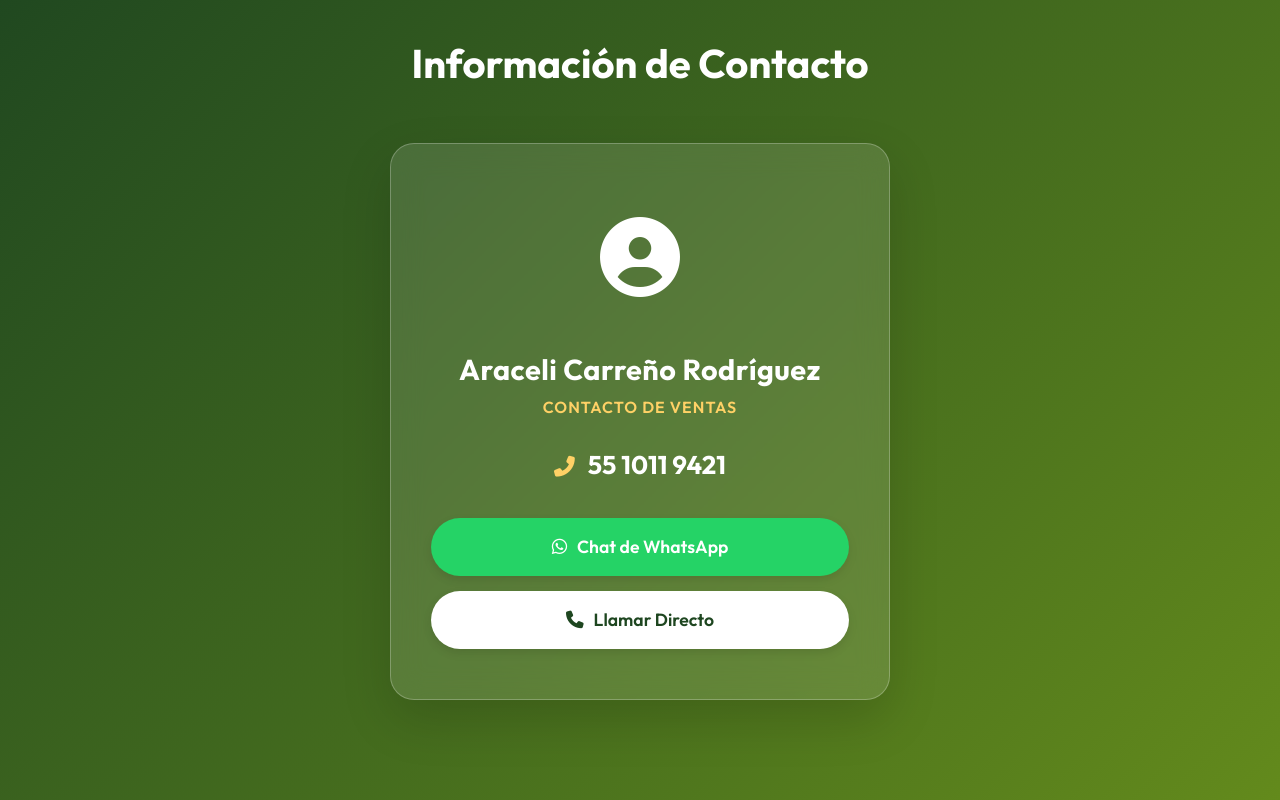
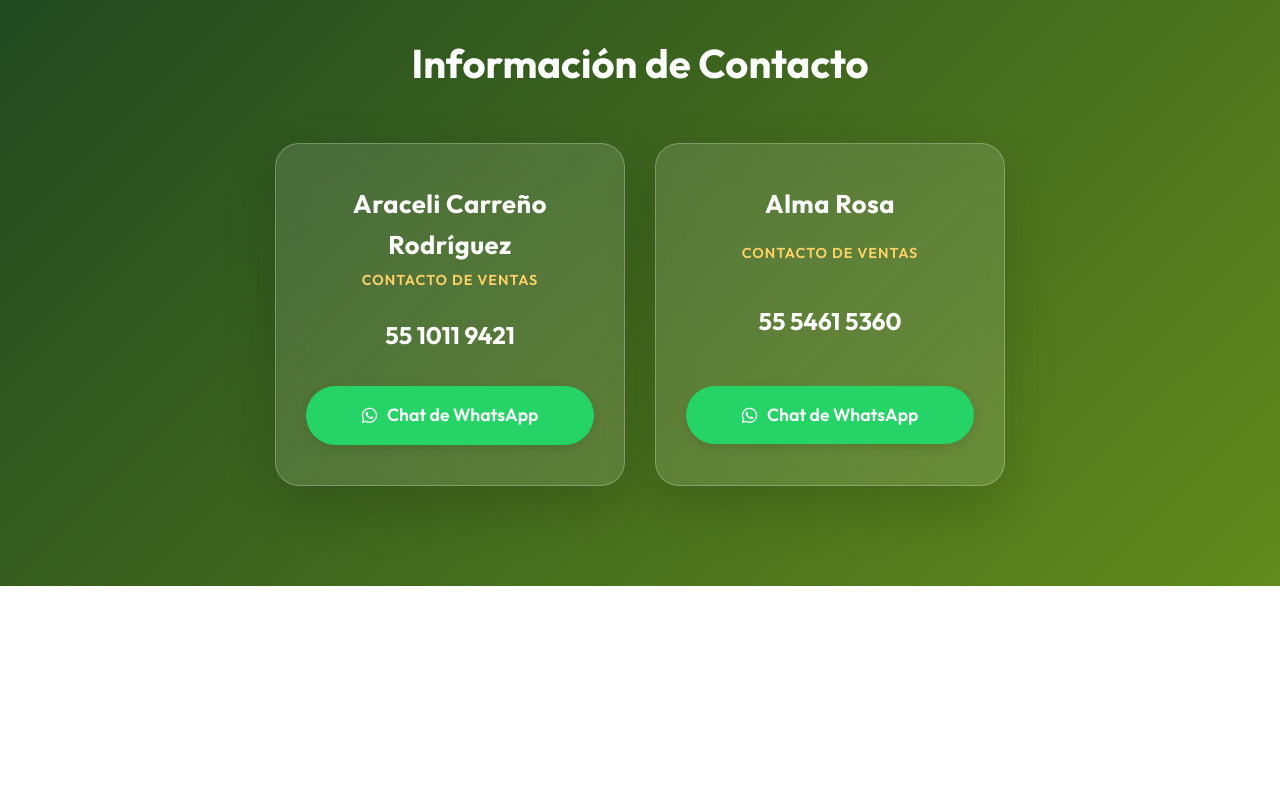
Before and after one commit to lupi5440/Alma-terreno, a plain HTML site: page index.html in a window 1280 px wide. Shown: the part 4195-4995 px from the top of the page. After the commit the page ends 4781 px from the top, so only its background shows below. Drawn offline with Linux system fonts and the light colour scheme.

Commit message:
feat: agrega tarjeta de Alma Rosa y remueve botones de llamada directa

```diff
--- a/index.html
+++ b/index.html
@@ -152,20 +152,22 @@
             <h2>Información de Contacto</h2>
             <div class="contact-container">
                 <div class="contact-card-premium">
-                    <div class="contact-avatar">
-                        <i class="fas fa-user-circle"></i>
-                    </div>
                     <h3>Araceli Carreño Rodríguez</h3>
                     <p class="role">Contacto de Ventas</p>
-                    <p class="phone-number">
-                        <i class="fas fa-phone-alt"></i> <a href="tel:+525510119421">55 1011 9421</a>
-                    </p>
+                    <p class="phone-number">55 1011 9421</p>
                     <div class="contact-actions">
                         <a href="https://wa.me/525510119421" target="_blank" class="btn-whatsapp">
                             <i class="fab fa-whatsapp"></i> Chat de WhatsApp
                         </a>
-                        <a href="tel:+525510119421" class="btn-call">
-                            <i class="fas fa-phone"></i> Llamar Directo
+                    </div>
+                </div>
+                <div class="contact-card-premium">
+                    <h3>Alma Rosa</h3>
+                    <p class="role">Contacto de Ventas</p>
+                    <p class="phone-number">55 5461 5360</p>
+                    <div class="contact-actions">
+                        <a href="https://wa.me/525554615360" target="_blank" class="btn-whatsapp">
+                            <i class="fab fa-whatsapp"></i> Chat de WhatsApp
                         </a>
                     </div>
                 </div>
--- a/styles.css
+++ b/styles.css
@@ -424,21 +424,26 @@ header .subtitle {
 .contact-container {
   display: flex;
   justify-content: center;
-  align-items: center;
+  align-items: stretch;
+  gap: 30px;
+  flex-wrap: wrap;
 }
 
 .contact-card-premium {
   background: rgba(255, 255, 255, 0.12);
   backdrop-filter: blur(15px);
   -webkit-backdrop-filter: blur(15px);
-  padding: 50px 40px;
+  padding: 40px 30px;
   border-radius: 24px;
   text-align: center;
   width: 100%;
-  max-width: 500px;
+  max-width: 350px;
   transition: all 0.4s cubic-bezier(0.165, 0.84, 0.44, 1);
   border: 1px solid rgba(255, 255, 255, 0.25);
   box-shadow: 0 20px 50px rgba(0, 0, 0, 0.15);
+  display: flex;
+  flex-direction: column;
+  justify-content: space-between;
 }
 
 .contact-card-premium:hover {
@@ -448,22 +453,16 @@ header .subtitle {
   border-color: rgba(255, 255, 255, 0.35);
 }
 
-.contact-avatar {
-  font-size: 5rem;
-  color: var(--white);
-  margin-bottom: 1.5rem;
-  display: inline-block;
-}
-
 .contact-card-premium h3 {
-  font-size: 1.8rem;
+  font-size: 1.6rem;
   margin-bottom: 0.2rem;
   font-weight: 700;
   letter-spacing: 0.5px;
+  color: var(--white);
 }
 
 .contact-card-premium .role {
-  font-size: 1rem;
+  font-size: 0.9rem;
   color: #ffd166;
   margin-bottom: 1.5rem;
   font-weight: 600;
@@ -472,25 +471,10 @@ header .subtitle {
 }
 
 .contact-card-premium .phone-number {
-  font-size: 1.6rem;
+  font-size: 1.5rem;
   margin-bottom: 2rem;
   font-weight: 700;
-}
-
-.contact-card-premium .phone-number i {
-  font-size: 1.3rem;
-  margin-right: 8px;
-  color: #ffd166;
-}
-
-.contact-card-premium .phone-number a {
   color: var(--white);
-  text-decoration: none;
-  transition: color 0.3s ease;
-}
-
-.contact-card-premium .phone-number a:hover {
-  color: #ffd166;
 }
 
 .contact-actions {
@@ -499,7 +483,7 @@ header .subtitle {
   gap: 15px;
 }
 
-.btn-whatsapp, .btn-call {
+.btn-whatsapp {
   display: flex;
   align-items: center;
   justify-content: center;
@@ -511,9 +495,6 @@ header .subtitle {
   font-weight: 600;
   transition: all 0.3s ease;
   box-shadow: 0 4px 10px rgba(0,0,0,0.1);
-}
-
-.btn-whatsapp {
   background-color: var(--whatsapp-color);
   color: var(--white);
 }
@@ -522,17 +503,6 @@ header .subtitle {
   background-color: var(--whatsapp-hover);
   transform: scale(1.02);
   box-shadow: 0 6px 20px rgba(37, 211, 102, 0.4);
-}
-
-.btn-call {
-  background-color: var(--white);
-  color: var(--primary-color);
-}
-
-.btn-call:hover {
-  background-color: #f2f7f4;
-  transform: scale(1.02);
-  box-shadow: 0 6px 20px rgba(255, 255, 255, 0.15);
 }
 
 /* Footer */
```
